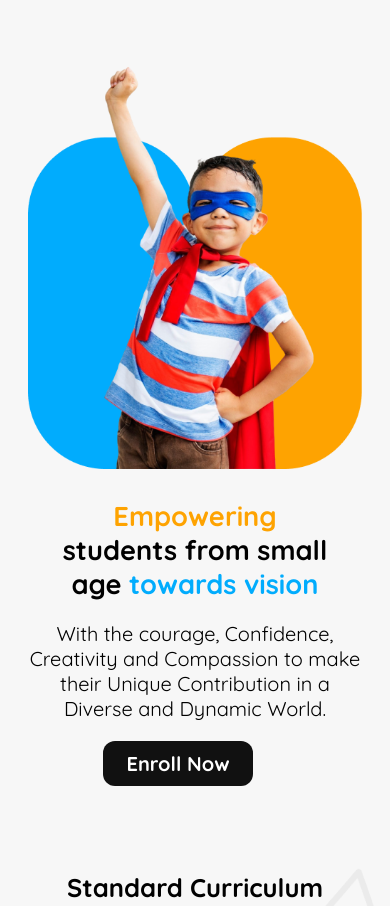
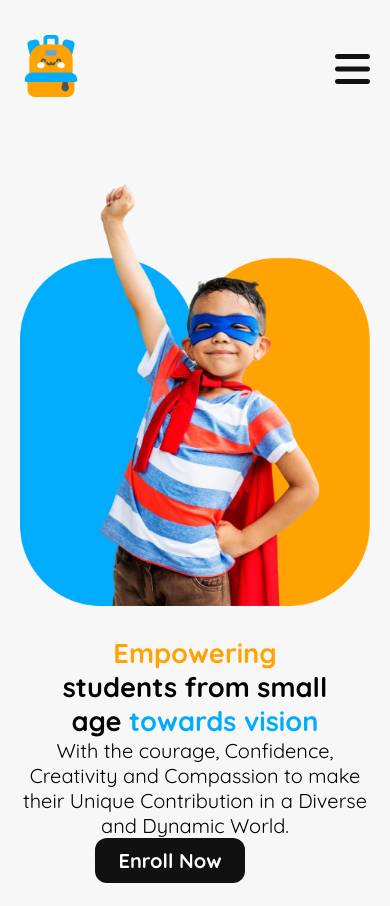
Before and after one commit to masumhs73/web-assignment-2, a plain HTML site: page index.html in a window 390 px wide. Shown: the top 906 px of the page. Drawn offline with Linux system fonts and the light colour scheme.

Commit message:
added responsive navbar

```diff
--- a/index.html
+++ b/index.html
@@ -16,6 +16,8 @@
                 <img src="assets/logo.png" alt="">
                 <h3 class="nav-title">SCHOOL</h3>
             </div>
+            <label for="toggler"><i class="fas fa-bars"></i></label>
+            <input type="checkbox"  id="toggler">
             <div class="nav-list">
                    <ul>
                     <li id="item-1">Home</li>
--- a/styles/style.css
+++ b/styles/style.css
@@ -2,6 +2,8 @@
 
 * {
     font-family: "Quicksand", serif;
+    margin: 0;
+    padding: 0;
 }
 
 /* shared styles */
@@ -30,6 +32,7 @@ body {
     grid-template-columns: repeat(3, 1fr);
     justify-items: center;
     align-items: center;
+    margin-top: 20px;
 }
 
 .nav-logo {
@@ -87,18 +90,50 @@ body {
     border: none;
     width: 190px;
 }
+label i{
+    color: rgba(17, 17, 17, 1);
+    font-size: 40px;
+}
+#toggler, label{
+    display: none;
+}
+
 
 
 /* Responsive Header for Mobile Devices */
 @media screen and (max-width: 576px) {
-    .navbar{
+    .nav-title, .nav-button{
         display: none;
     }
     .nav-logo{
         margin-bottom: 20px;
     }
     .navbar{
-        border-bottom: 1px solid #FEA301;
+        display: flex;
+        flex-wrap: wrap;
+        align-items: center;
+        justify-content: space-between;
+        margin: 20px;
+    .nav-logo img{
+      margin-top: 15px;
+    }
+    .nav-list{
+        width: 100%;
+        max-height: 0;
+        overflow: hidden;
+    }
+    label{
+        display: inline-flex;
+    }
+    #toggler:checked~.nav-list{
+        max-height: 100%;
+        background: linear-gradient(#808080,#111111a2);
+    }
+    .nav-list ul{
+        flex-direction: column;
+        align-items: center;
+        padding: 20px;
+    }
     }
 
 }
```
